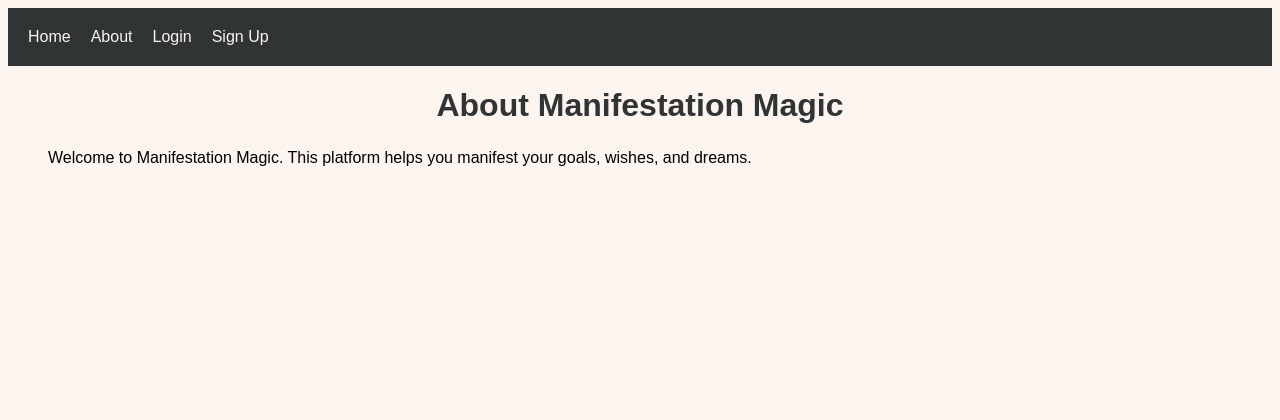
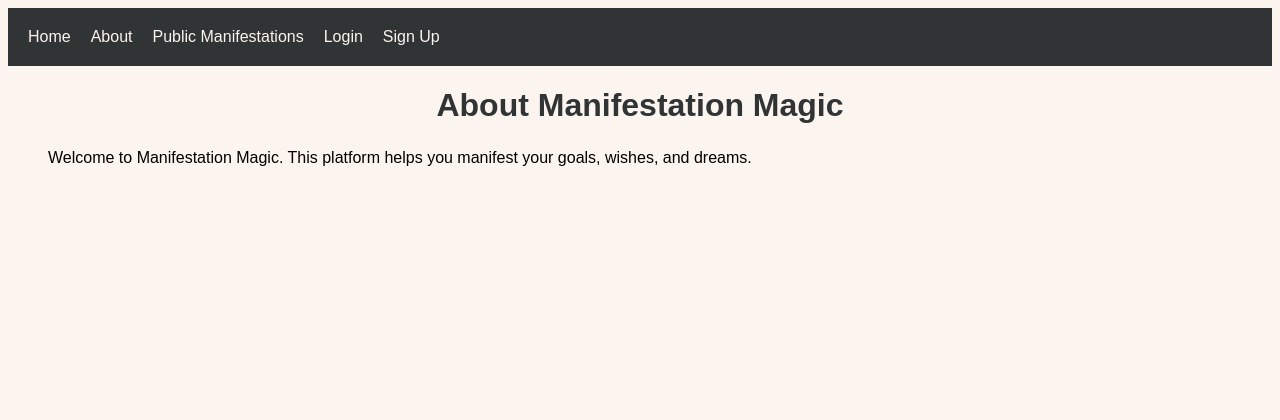
Before and after one commit to Jo-JPEG/manifestation-magic, a Django app: page /about/ in a window 1280 px wide. Shown: the top 420 px of the page. Run offline with Django 4.2, Linux system fonts and the light colour scheme.

Commit message:
add page to list public manifestations

```diff
--- a/manifest/urls.py
+++ b/manifest/urls.py
@@ -11,6 +11,7 @@ urlpatterns = [
     path('manifestation/edit/<int:id>/', views.edit_manifestation, name='edit_manifestation'),
     path('manifestation/charge/<int:id>/', views.charge_manifestation, name='charge_manifestation'),
     path('manifestation/<int:id>/delete/', views.delete_manifestation, name='delete_manifestation'),
+    path('public-manifestations/', views.public_manifestations, name='public_manifestations'),
     # ...existing code...
 ]
 
--- a/manifest/views.py
+++ b/manifest/views.py
@@ -75,3 +75,7 @@ def delete_manifestation(request, id):
     if request.method == 'POST':
         manifestation.delete()
     return redirect('home')
+
+def public_manifestations(request):
+    manifestations = Manifestation.objects.filter(is_public=True, is_approved=True)
+    return render(request, 'manifest/public_manifestations.html', {'manifestations': manifestations})
--- a/templates/base.html
+++ b/templates/base.html
@@ -11,6 +11,7 @@
         <nav>
             <a href="{% url 'home' %}">Home</a>
             <a href="{% url 'about' %}">About</a>
+            <a href="{% url 'public_manifestations' %}">Public Manifestations</a>
             {% if user.is_authenticated %}
                 <a href="{% url 'logout' %}">Logout</a>
             {% else %}
```
Also changed, not shown: manifest/templates/manifest/public_manifestations.html (added, +17 -0 lines).
